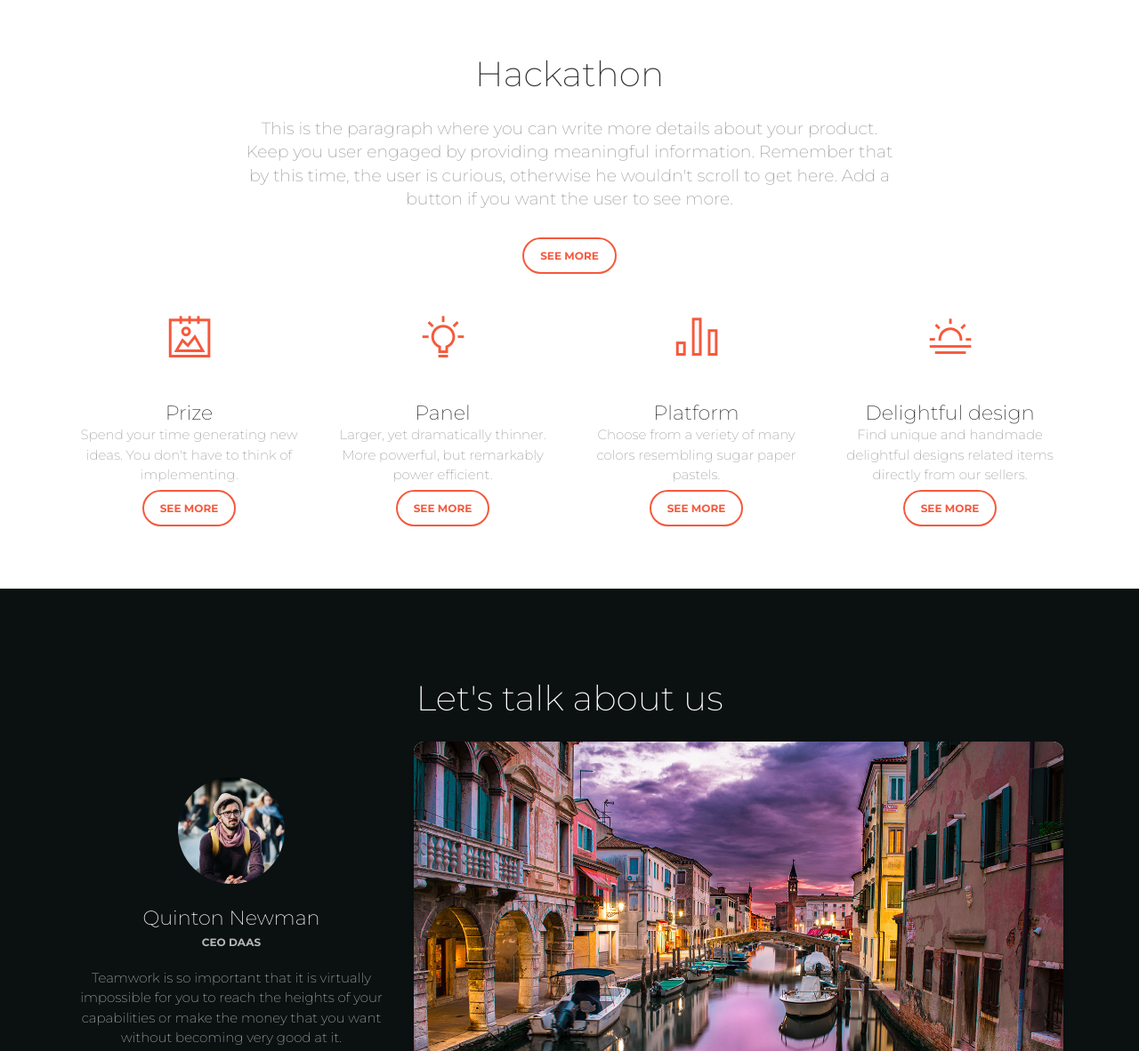
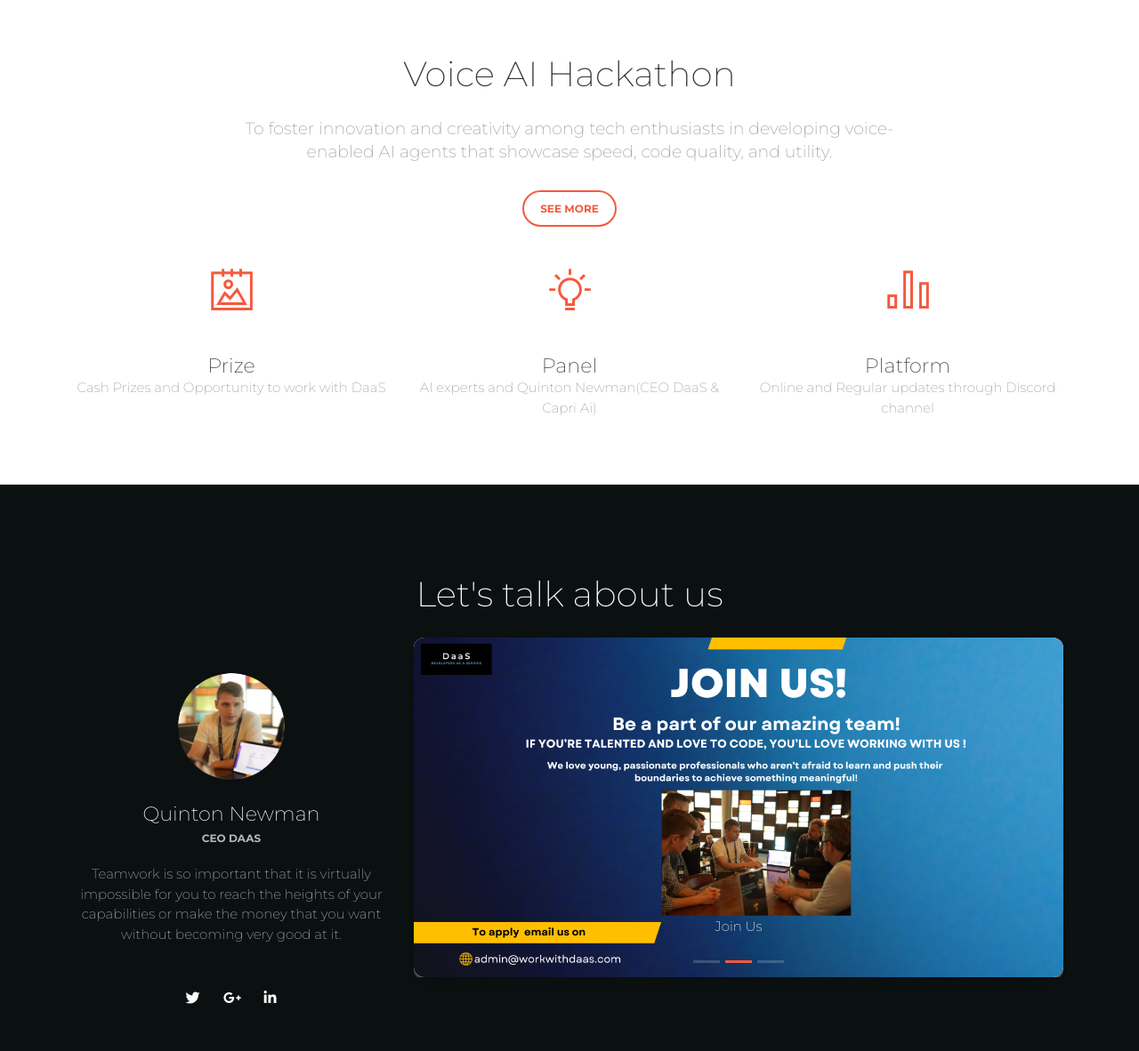
Before and after one commit to JarvesAS10/DaasHackathon, a website: page index.html in a window 1280 px wide. Shown: the part 840-2022 px from the top of the page at 89% size. Drawn offline with nearby package versions, Linux system fonts and the light colour scheme; some packages are replaced by stand-ins of ours.

Commit message:
Update 2
img, alignment changes

```diff
--- a/index.html
+++ b/index.html
@@ -109,8 +109,8 @@ The above copyright notice and this permission notice shall be included in all c
       <div class="container">
         <div class="row">
           <div class="col-md-8 ml-auto mr-auto">
-            <h2 class="title">Hackathon</h2>
-            <h5 class="description">This is the paragraph where you can write more details about your product. Keep you user engaged by providing meaningful information. Remember that by this time, the user is curious, otherwise he wouldn't scroll to get here. Add a button if you want the user to see more.</h5>
+            <h2 class="title">Voice AI Hackathon</h2>
+            <h5 class="description"> To foster innovation and creativity among tech enthusiasts in developing voice-enabled AI agents that showcase speed, code quality, and utility.</h5>
             <br>
             <button type="button" class="btn btn-outline-danger btn-round" data-toggle="modal" data-target="#myModal">
               See More
@@ -125,7 +125,13 @@ The above copyright notice and this permission notice shall be included in all c
                     </button>
                     <h5 class="modal-title text-center" id="exampleModalLabel">Hackathon</h5>
                   </div>
-                  <div class="modal-body"> Far far away, behind the word mountains, far from the countries Vokalia and Consonantia, there live the blind texts. Separated they live in Bookmarksgrove right at the coast of the Semantics, a large language ocean. A small river named Duden flows by their place and supplies it with the necessary regelialia. It is a paradisematic country, in which roasted parts of sentences fly into your mouth. Even the all-powerful Pointing has no control about the blind texts it is an almost unorthographic life One day however a small line of blind text by the name of Lorem Ipsum decided to leave for the far World of Grammar.
+                  <div class="modal-body">  <strong> Voice AI Hackathon</strong><br>
+
+                   <strong> Objective:</strong> To foster innovation and creativity among tech enthusiasts in developing voice-enabled AI agents that showcase speed, code quality, and utility.<br>
+
+                    <strong>Target Participants:</strong> College students and professionals under 25 years old passionate about technology and AI.<br>
+
+                   <strong> Duration:</strong> A weekend-long event (48 hours).
                   </div>
                   <div class="modal-footer">
                     <div class="left-side">
@@ -140,18 +146,18 @@ The above copyright notice and this permission notice shall be included in all c
         <br/>
         <br/>
         <div class="row">
-          <div class="col-md-3">
+          <div class="col-md-4">
             <div class="info">
               <div class="icon icon-danger">
                 <i class="nc-icon nc-album-2"></i>
               </div>
               <div class="description">
                 <h4 class="info-title">Prize</h4>
-                <p class="description">Spend your time generating new ideas. You don't have to think of implementing.</p>
-                <button type="button" class="btn btn-outline-danger btn-round" data-toggle="modal" data-target="#myModal">
+                <p class="description">Cash Prizes and Opportunity to work with DaaS</p>
+                <!--<button type="button" class="btn btn-outline-danger btn-round" data-toggle="modal" data-target="#myModal">
                   See More
                 </button>
-                <!-- Modal -->
+                Modal
                 <div class="modal fade" id="myModal" tabindex="-1" role="dialog" aria-labelledby="exampleModalLabel" aria-hidden="true">
                   <div class="modal-dialog" role="document">
                     <div class="modal-content">
@@ -170,22 +176,22 @@ The above copyright notice and this permission notice shall be included in all c
                       </div>
                     </div>
                   </div>
-                </div>
+                </div>-->
               </div>
             </div>
           </div>
-          <div class="col-md-3">
+          <div class="col-md-4">
             <div class="info">
               <div class="icon icon-danger">
                 <i class="nc-icon nc-bulb-63"></i>
               </div>
               <div class="description">
                 <h4 class="info-title">Panel</h4>
-                <p>Larger, yet dramatically thinner. More powerful, but remarkably power efficient.</p>
-                <button type="button" class="btn btn-outline-danger btn-round" data-toggle="modal" data-target="#myModal">
+                <p>AI experts and Quinton Newman(CEO DaaS & Capri Ai)</p>
+                <!--<button type="button" class="btn btn-outline-danger btn-round" data-toggle="modal" data-target="#myModal">
                   See More
                 </button>
-                <!-- Modal -->
+                 Modal
                 <div class="modal fade" id="myModal" tabindex="-1" role="dialog" aria-labelledby="exampleModalLabel" aria-hidden="true">
                   <div class="modal-dialog" role="document">
                     <div class="modal-content">
@@ -204,22 +210,22 @@ The above copyright notice and this permission notice shall be included in all c
                       </div>
                     </div>
                   </div>
-                </div>
+                </div>-->
               </div>
             </div>
           </div>
-          <div class="col-md-3">
+          <div class="col-md-4">
             <div class="info">
               <div class="icon icon-danger">
                 <i class="nc-icon nc-chart-bar-32"></i>
               </div>
               <div class="description">
                 <h4 class="info-title">Platform</h4>
-                <p>Choose from a veriety of many colors resembling sugar paper pastels.</p>
-                <button type="button" class="btn btn-outline-danger btn-round" data-toggle="modal" data-target="#myModal">
+                <p>Online and Regular updates through Discord channel</p>
+                <!--<button type="button" class="btn btn-outline-danger btn-round" data-toggle="modal" data-target="#myModal">
                   See More
                 </button>
-                <!-- Modal -->
+                 Modal
                 <div class="modal fade" id="myModal" tabindex="-1" role="dialog" aria-labelledby="exampleModalLabel" aria-hidden="true">
                   <div class="modal-dialog" role="document">
                     <div class="modal-content">
@@ -238,11 +244,11 @@ The above copyright notice and this permission notice shall be included in all c
                       </div>
                     </div>
                   </div>
-                </div>
+                </div>-->
               </div>
             </div>
           </div>
-          <div class="col-md-3">
+          <!--<div class="col-md-3">
             <div class="info">
               <div class="icon icon-danger">
                 <i class="nc-icon nc-sun-fog-29"></i>
@@ -253,7 +259,7 @@ The above copyright notice and this permission notice shall be included in all c
                 <button type="button" class="btn btn-outline-danger btn-round" data-toggle="modal" data-target="#myModal">
                   See More
                 </button>
-                <!-- Modal -->
+                Modal
                 <div class="modal fade" id="myModal" tabindex="-1" role="dialog" aria-labelledby="exampleModalLabel" aria-hidden="true">
                   <div class="modal-dialog" role="document">
                     <div class="modal-content">
@@ -275,7 +281,7 @@ The above copyright notice and this permission notice shall be included in all c
                 </div>
               </div>
             </div>
-          </div>
+          </div>-->
         </div>
       </div>
     </div>
@@ -287,7 +293,7 @@ The above copyright notice and this permission notice shall be included in all c
             <div class="card card-profile card-plain">
               <div class="card-avatar">
                 <a href="#avatar">
-                  <img src="./assets/img/faces/clem-onojeghuo-3.jpg" alt="...">
+                  <img src="./assets/img/Quinton.png" alt="...">
                 </a>
               </div>
               <div class="card-body">
@@ -318,23 +324,23 @@ The above copyright notice and this permission notice shall be included in all c
                 </ol>
                 <div class="carousel-inner" role="listbox">
                   <div class="carousel-item active">
-                    <img class="d-block img-fluid" src="./assets/img/soroush-karimi.jpg" alt="First slide">
+                    <img class="d-block img-fluid" src="./assets/img/who are we.png" alt="First slide">
                     <div class="carousel-caption d-none d-md-block">
                       <p>Who Are We?</p>
                     </div>
                   </div>
                   <div class="carousel-item">
-                    <img class="d-block img-fluid" src="./assets/img/federico-beccari.jpg" alt="Second slide">
+                    <img class="d-block img-fluid" src="./assets/img/join us.png" alt="Second slide">
                     <div class="carousel-caption d-none d-md-block">
-                      <p>What Do We Do</p>
+                      <p>Join Us</p>
                     </div>
                   </div>
-                  <div class="carousel-item">
+                  <!--<div class="carousel-item">
                     <img class="d-block img-fluid" src="./assets/img/joshua-stannard.jpg" alt="Third slide">
                     <div class="carousel-caption d-none d-md-block">
                       <p> Join Us </p>
                     </div>
-                  </div>
+                  </div>-->
                 </div>
                 <a class="left carousel-control carousel-control-prev" href="#carouselExampleIndicators" role="button" data-slide="prev">
                   <span class="fa fa-angle-left"></span>
```
Also changed, not shown: assets/img/Quinton.png (added), assets/img/join us.png (added), assets/img/who are we.png (added).
